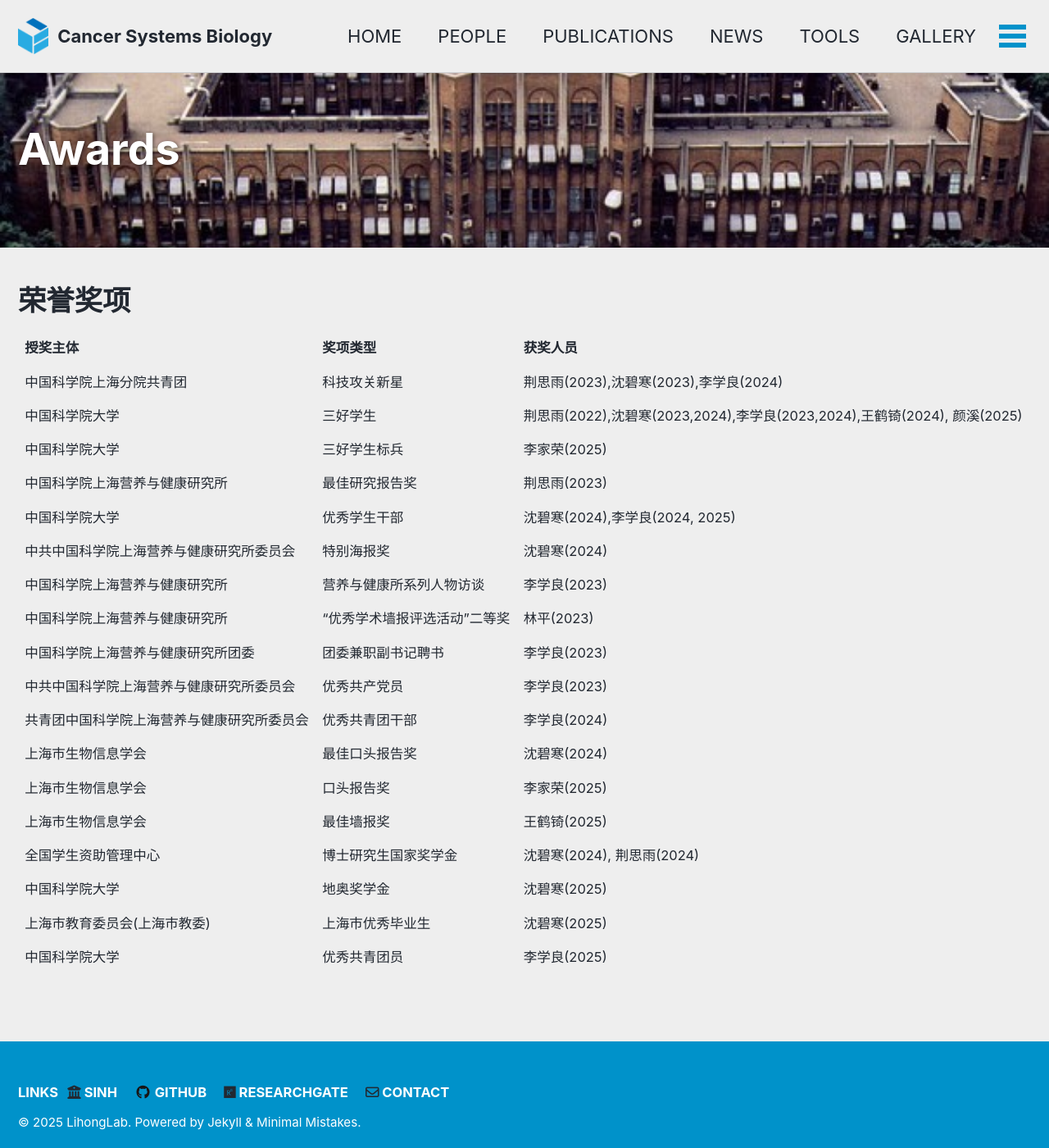
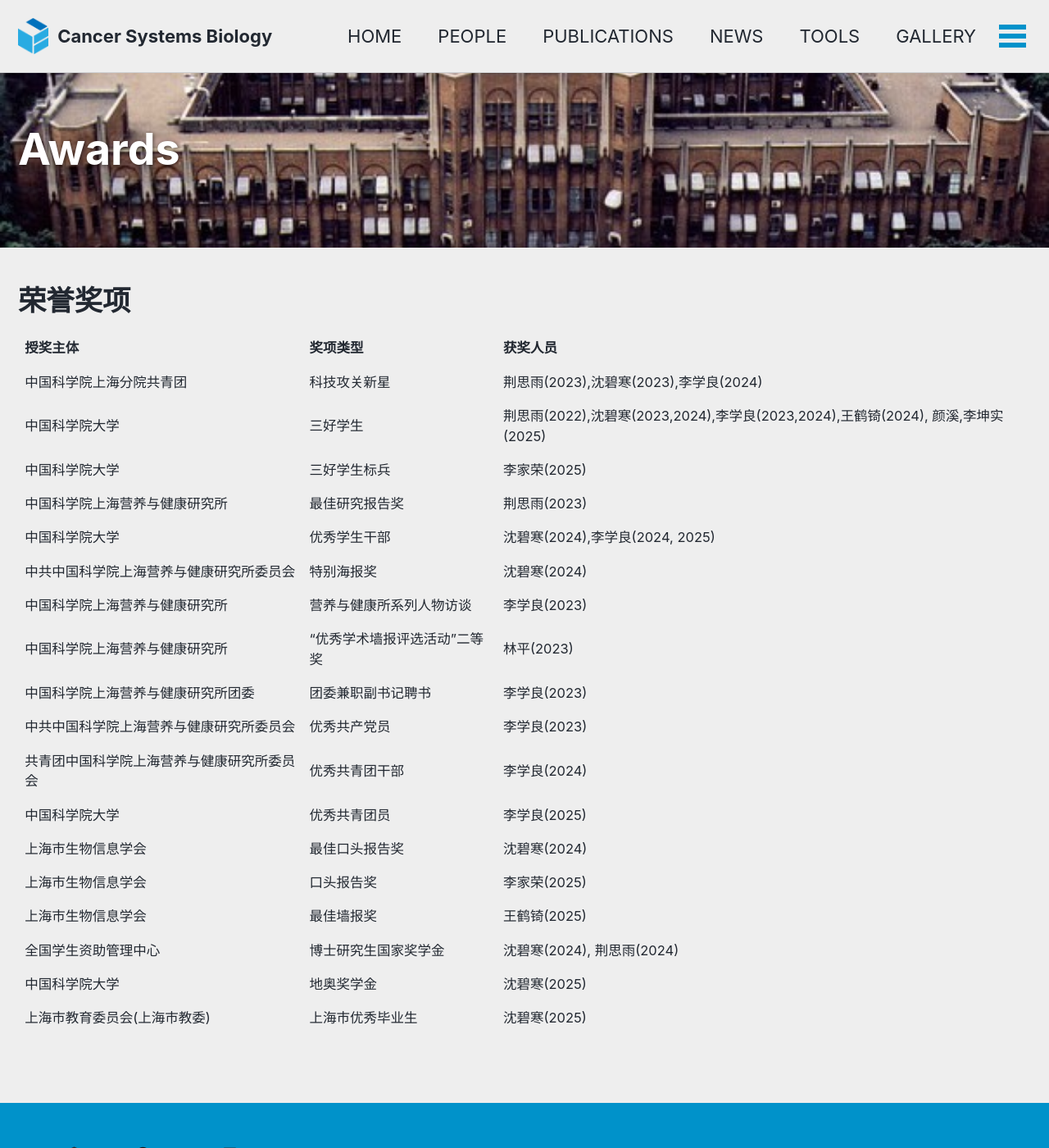
Before and after one commit to LihongLab/lihonglab.github.io, a Jekyll site: the page built from _pages/AWARDS.md, in a window 1280 px wide and 1400 px high. Shown: the whole window at 82% size. Built offline with Jekyll 4.4.1, drawn with Linux system fonts in a browser that asks for light colours; cached includes are drawn as plain includes.

Commit message:
Update AWARDS.md

```diff
--- a/_pages/AWARDS.md
+++ b/_pages/AWARDS.md
@@ -19,7 +19,7 @@ header:
 | 授奖主体                  | 奖项类型             | 获奖人员                                             |
 | :-------------------- | :--------------- | ------------------------------------------------- |
 | 中国科学院上海分院共青团          | 科技攻关新星           | 荆思雨(2023),沈碧寒(2023),李学良(2024)                     |
-| 中国科学院大学               | 三好学生             | 荆思雨(2022),沈碧寒(2023,2024),李学良(2023,2024),王鹤锜(2024), 颜溪(2025) |
+| 中国科学院大学               | 三好学生             | 荆思雨(2022),沈碧寒(2023,2024),李学良(2023,2024),王鹤锜(2024), 颜溪,李坤实(2025) |
 | 中国科学院大学               | 三好学生标兵             | 李家荣(2025) |
 | 中国科学院上海营养与健康研究所       | 最佳研究报告奖          | 荆思雨(2023)                                         |
 | 中国科学院大学               | 优秀学生干部           | 沈碧寒(2024),李学良(2024, 2025)                               |
@@ -29,10 +29,10 @@ header:
 | 中国科学院上海营养与健康研究所团委     | 团委兼职副书记聘书        | 李学良(2023)                                         |
 | 中共中国科学院上海营养与健康研究所委员会  | 优秀共产党员           | 李学良(2023)                                         |
 | 共青团中国科学院上海营养与健康研究所委员会 | 优秀共青团干部          | 李学良(2024)                                         |
+| 中国科学院大学               | 优秀共青团员           | 李学良(2025)                               |
 | 上海市生物信息学会  | 最佳口头报告奖          | 沈碧寒(2024)                                      |
 | 上海市生物信息学会  | 口头报告奖          | 李家荣(2025)                                      |
 | 上海市生物信息学会  | 最佳墙报奖          | 王鹤锜(2025)                                      |
 | 全国学生资助管理中心         | 博士研究生国家奖学金          | 沈碧寒(2024), 荆思雨(2024)                    |
 | 中国科学院大学               | 地奥奖学金          | 沈碧寒(2025)                                         |
 | 上海市教育委员会(上海市教委)  | 上海市优秀毕业生          | 沈碧寒(2025)                                    |
-| 中国科学院大学               | 优秀共青团员           | 李学良(2025)                               |
```
